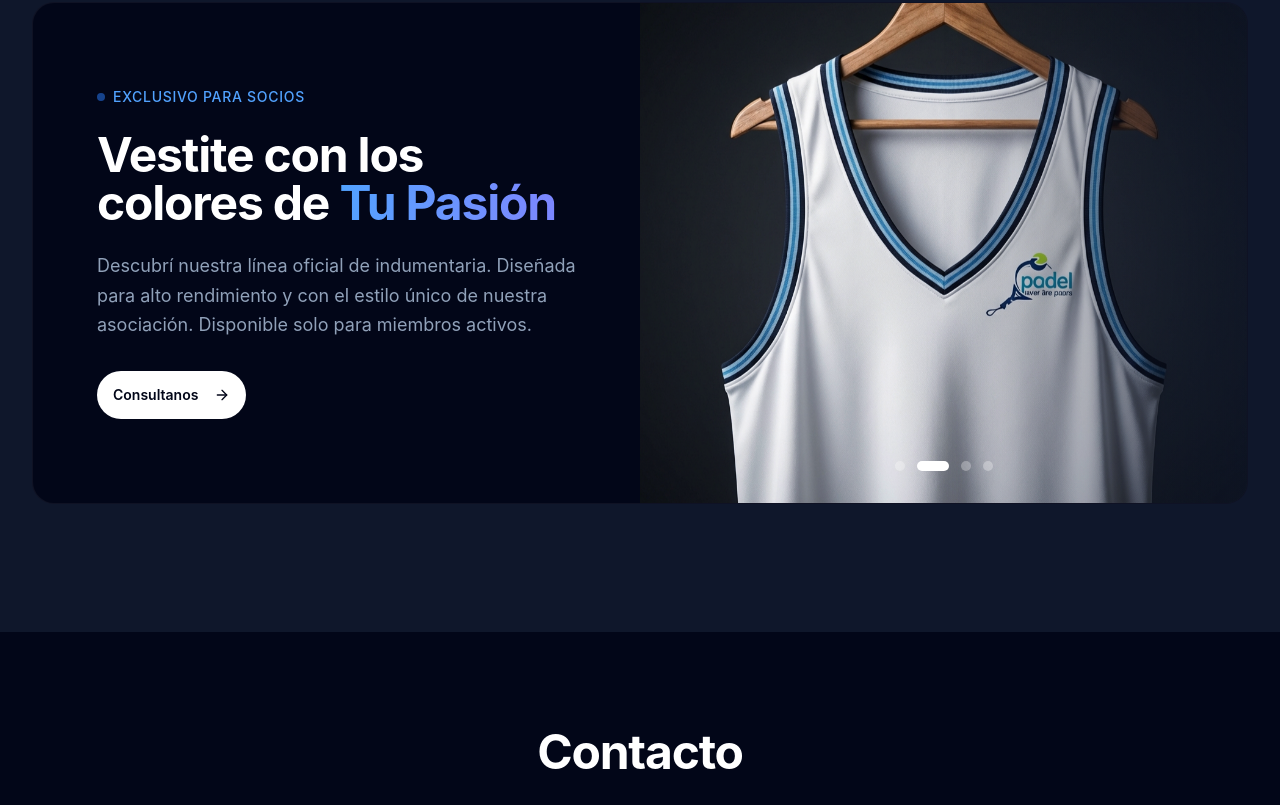
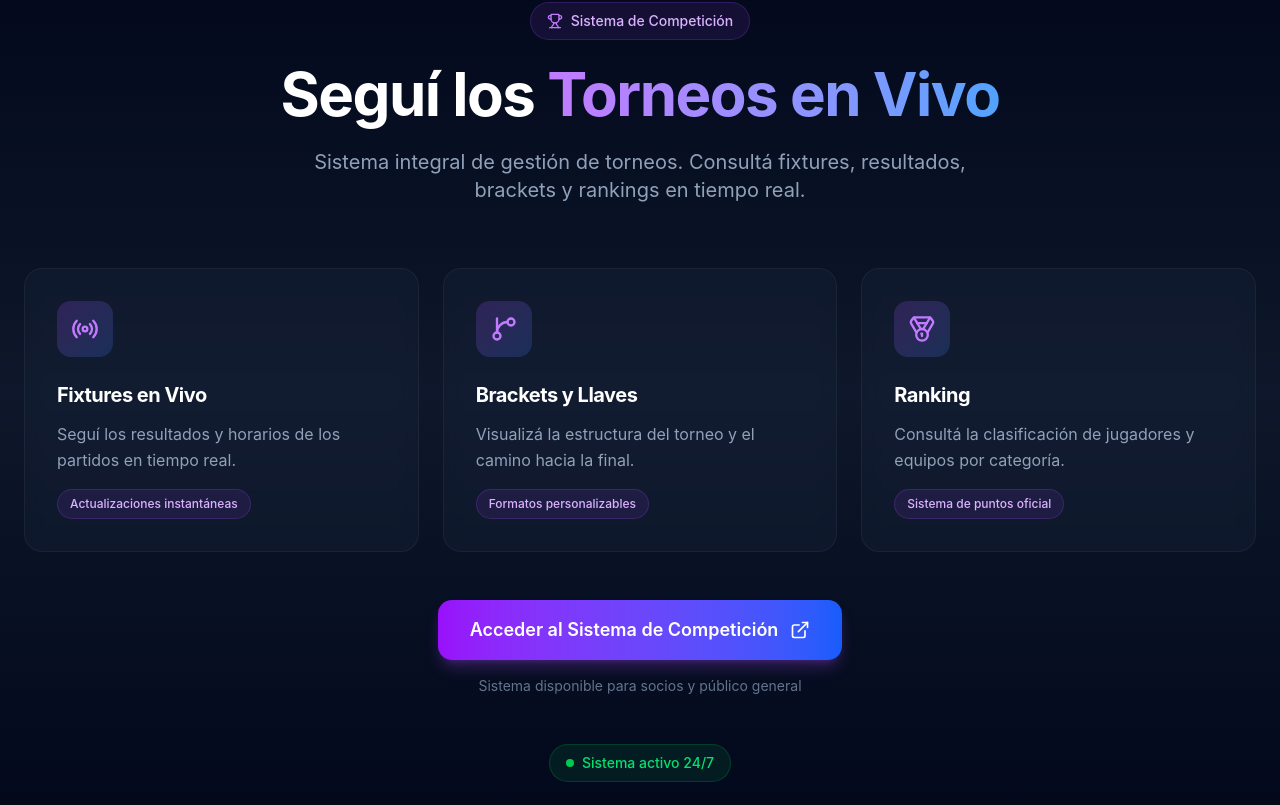
Before and after one commit to LautaroFullone/association-landing-page, a React (Vite) app: page / in a window 1280 px wide. Shown: the part 5048-5853 px from the top of the page. Built offline with nearby package versions, Linux system fonts and the light colour scheme.

Commit message:
feat: update competition

```diff
--- /dev/null
+++ b/src/components/Competition.tsx
@@ -0,0 +1,137 @@
+import { Trophy, Radio, GitBranch, Medal, ExternalLink } from "lucide-react";
+
+const features = [
+  {
+    icon: Radio,
+    title: "Fixtures en Vivo",
+    description:
+      "Seguí los resultados y horarios de los partidos en tiempo real.",
+    highlight: "Actualizaciones instantáneas",
+  },
+  {
+    icon: GitBranch,
+    title: "Brackets y Llaves",
+    description:
+      "Visualizá la estructura del torneo y el camino hacia la final.",
+    highlight: "Formatos personalizables",
+  },
+  {
+    icon: Medal,
+    title: "Ranking",
+    description:
+      "Consultá la clasificación de jugadores y equipos por categoría.",
+    highlight: "Sistema de puntos oficial",
+  },
+];
+
+export function Competition() {
+  // URL del sistema de competición - cambiar cuando tengas tu propio deploy
+  const competitionSystemUrl = "https://padel-mardelplata.vercel.app/torneos";
+
+  return (
+    <section
+      id="competicion"
+      className="relative py-24 md:py-32 overflow-hidden"
+    >
+      {/* Background Effects */}
+      <div className="absolute inset-0 bg-gradient-to-b from-slate-950 via-slate-900 to-slate-950" />
+      <div className="absolute inset-0 bg-[radial-gradient(ellipse_at_center,_var(--tw-gradient-stops))] from-purple-900/20 via-transparent to-transparent" />
+
+      {/* Animated grid pattern */}
+      <div
+        className="absolute inset-0 opacity-[0.03]"
+        style={{
+          backgroundImage: `linear-gradient(rgba(255,255,255,.1) 1px,transparent 1px),linear-gradient(90deg,rgba(255,255,255,.1) 1px,transparent 1px)`,
+          backgroundSize: "50px 50px",
+        }}
+      />
+
+      <div className="container mx-auto px-4 md:px-6 relative z-10">
+        {/* Header */}
+        <div className="text-center mb-16">
+          <div className="inline-flex items-center gap-2 px-4 py-2 rounded-full bg-purple-500/10 border border-purple-500/20 mb-6">
+            <Trophy className="w-4 h-4 text-purple-400" />
+            <span className="text-purple-300 text-sm font-medium">
+              Sistema de Competición
+            </span>
+          </div>
+
+          <h2 className="text-4xl md:text-5xl lg:text-6xl font-bold text-white mb-6">
+            Seguí los{" "}
+            <span className="bg-gradient-to-r from-purple-400 to-blue-400 bg-clip-text text-transparent">
+              Torneos en Vivo
+            </span>
+          </h2>
+
+          <p className="text-slate-400 text-lg md:text-xl max-w-2xl mx-auto">
+            Sistema integral de gestión de torneos. Consultá fixtures,
+            resultados, brackets y rankings en tiempo real.
+          </p>
+        </div>
+
+        {/* Feature Cards */}
+        <div className="grid grid-cols-1 md:grid-cols-3 gap-6 mb-12">
+          {features.map((feature, index) => (
+            <div
+              key={index}
+              className="group relative bg-slate-800/30 backdrop-blur-sm rounded-2xl p-8 border border-white/5 hover:border-purple-500/30 transition-all duration-300 hover:transform hover:-translate-y-1"
+            >
+              {/* Glow effect on hover */}
+              <div className="absolute inset-0 rounded-2xl bg-gradient-to-br from-purple-500/10 to-blue-500/10 opacity-0 group-hover:opacity-100 transition-opacity duration-300" />
+
+              <div className="relative z-10">
+                {/* Icon */}
+                <div className="w-14 h-14 rounded-xl bg-gradient-to-br from-purple-500/20 to-blue-500/20 flex items-center justify-center mb-6 group-hover:scale-110 transition-transform duration-300">
+                  <feature.icon className="w-7 h-7 text-purple-400" />
+                </div>
+
+                {/* Content */}
+                <h3 className="text-xl font-bold text-white mb-3">
+                  {feature.title}
+                </h3>
+                <p className="text-slate-400 mb-4 leading-relaxed">
+                  {feature.description}
+                </p>
+
+                {/* Highlight badge */}
+                <span className="inline-flex items-center text-xs font-medium text-purple-300 bg-purple-500/10 px-3 py-1.5 rounded-full border border-purple-500/20">
+                  {feature.highlight}
+                </span>
+              </div>
+            </div>
+          ))}
+        </div>
+
+        {/* CTA Button */}
+        <div className="text-center">
+          <a
+            href={competitionSystemUrl}
+            target="_blank"
+            rel="noopener noreferrer"
+            className="group inline-flex items-center gap-3 px-8 py-4 bg-gradient-to-r from-purple-600 to-blue-600 hover:from-purple-500 hover:to-blue-500 text-white font-semibold rounded-xl shadow-lg shadow-purple-500/25 hover:shadow-purple-500/40 transition-all duration-300 hover:scale-105"
+          >
+            <span className="text-lg">Acceder al Sistema de Competición</span>
+            <ExternalLink className="w-5 h-5 group-hover:translate-x-1 transition-transform" />
+          </a>
+
+          <p className="text-slate-500 text-sm mt-4">
+            Sistema disponible para socios y público general
+          </p>
+        </div>
+
+        {/* Live indicator */}
+        <div className="flex justify-center mt-12">
+          <div className="inline-flex items-center gap-2 px-4 py-2 rounded-full bg-green-500/10 border border-green-500/20">
+            <span className="relative flex h-2 w-2">
+              <span className="animate-ping absolute inline-flex h-full w-full rounded-full bg-green-400 opacity-75"></span>
+              <span className="relative inline-flex rounded-full h-2 w-2 bg-green-500"></span>
+            </span>
+            <span className="text-green-400 text-sm font-medium">
+              Sistema activo 24/7
+            </span>
+          </div>
+        </div>
+      </div>
+    </section>
+  );
+}
--- a/src/components/layout/AdminLayout.tsx
+++ b/src/components/layout/AdminLayout.tsx
@@ -8,6 +8,7 @@ import {
   Menu,
   X,
   User,
+  AppWindow,
 } from "lucide-react";
 
 // Hook helper for mobile detection
@@ -32,7 +33,23 @@ export function AdminLayout() {
   const location = useLocation();
   const navigate = useNavigate();
 
+  function checkIsLinkActive(currentPath: string, route: string): boolean {
+    const isDashboardRoute = route === "/" || route === "/admin/dashboard";
+
+    return (
+      currentPath === route ||
+      (!isDashboardRoute &&
+        currentPath.startsWith(route) &&
+        currentPath.charAt(route.length) === "/")
+    );
+  }
+
   const menuItems = [
+    {
+      name: "Página Principal",
+      icon: AppWindow,
+      path: "/",
+    },
     {
       name: "Dashboard",
       icon: LayoutDashboard,
@@ -134,7 +151,7 @@ export function AdminLayout() {
         {/* Navigation */}
         <nav className="flex-1 py-6 px-3 space-y-1">
           {menuItems.map((item) => {
-            const isActive = location.pathname.startsWith(item.path);
+            const isActive = checkIsLinkActive(location.pathname, item.path);
             return (
               <Link
                 key={item.path}
--- a/src/pages/LandingPage.tsx
+++ b/src/pages/LandingPage.tsx
@@ -2,6 +2,7 @@ import { Navbar } from "@/components/Navbar";
 import { Hero } from "@/components/Hero";
 import { AboutUs } from "@/components/AboutUs";
 import { Tournaments } from "@/components/Tournaments";
+import { Competition } from "@/components/Competition";
 import { History } from "@/components/History";
 import { Merch } from "@/components/Merch";
 import { Membership } from "@/components/Membership";
@@ -18,6 +19,7 @@ export function LandingPage() {
       <Membership />
       <History />
       <Tournaments />
+      <Competition />
       <Merch />
       <Contact />
       <InstagramSection />
```
